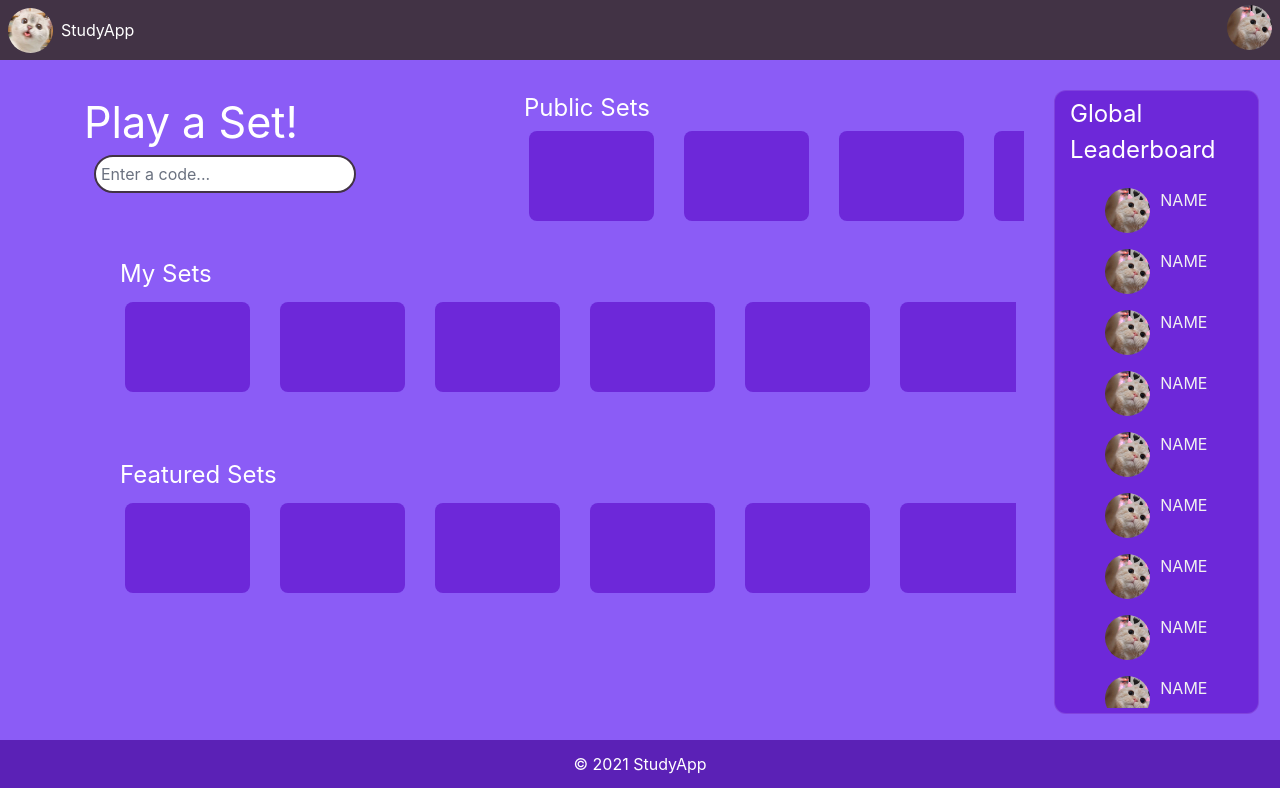
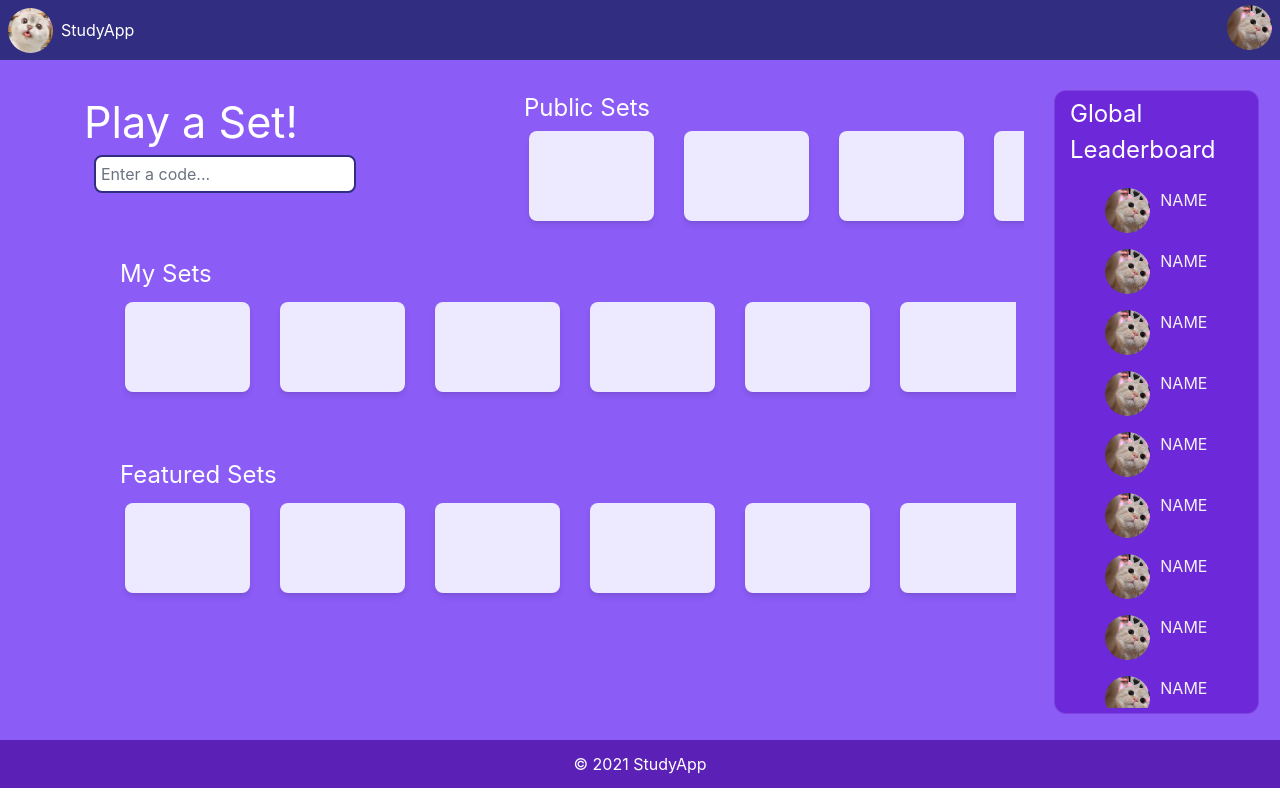
Before and after one commit to HTN-StudyApp/frontend, a Next.js app: page / in a window 1280 px wide. Built offline with nearby package versions, Linux system fonts and the light colour scheme.

Commit message:
color changes

```diff
--- a/components/header.js
+++ b/components/header.js
@@ -9,9 +9,8 @@ export default function Header({ isMobile, userid }) {
     <nav
       style={{
         height: isMobile ? "fit-content" : "60px",
-        backgroundColor: "#423345",
       }}
-      className="w-full absolute top-0 text-white flex items-center justify-between"
+      className="bg-indigo-900 w-full absolute top-0 text-white flex items-center justify-between"
     >
       {/* logo */}
       <div className="flex items-center px-2">
--- a/components/list.js
+++ b/components/list.js
@@ -10,7 +10,7 @@ export default function List({}) {
         marginRight: "25px",
         marginLeft: "5px",
       }}
-      className="rounded-lg bg-purple-700"
+      className="rounded-lg bg-purple-100 shadow-md hover:shadow-xl duration-300"
     ></div>
   );
 }
--- a/components/main-preview.js
+++ b/components/main-preview.js
@@ -27,11 +27,10 @@ export default function Preview({}) {
               type="text"
               placeholder="Enter a code..."
               style={{
-                borderRadius: "25px",
-                border: "2px solid #423345",
                 padding: "5px",
                 marginLeft: "10px",
               }}
+              className={"rounded-lg border-2 border-indigo-900"}
             ></input>
           </form>
         </div>
```
